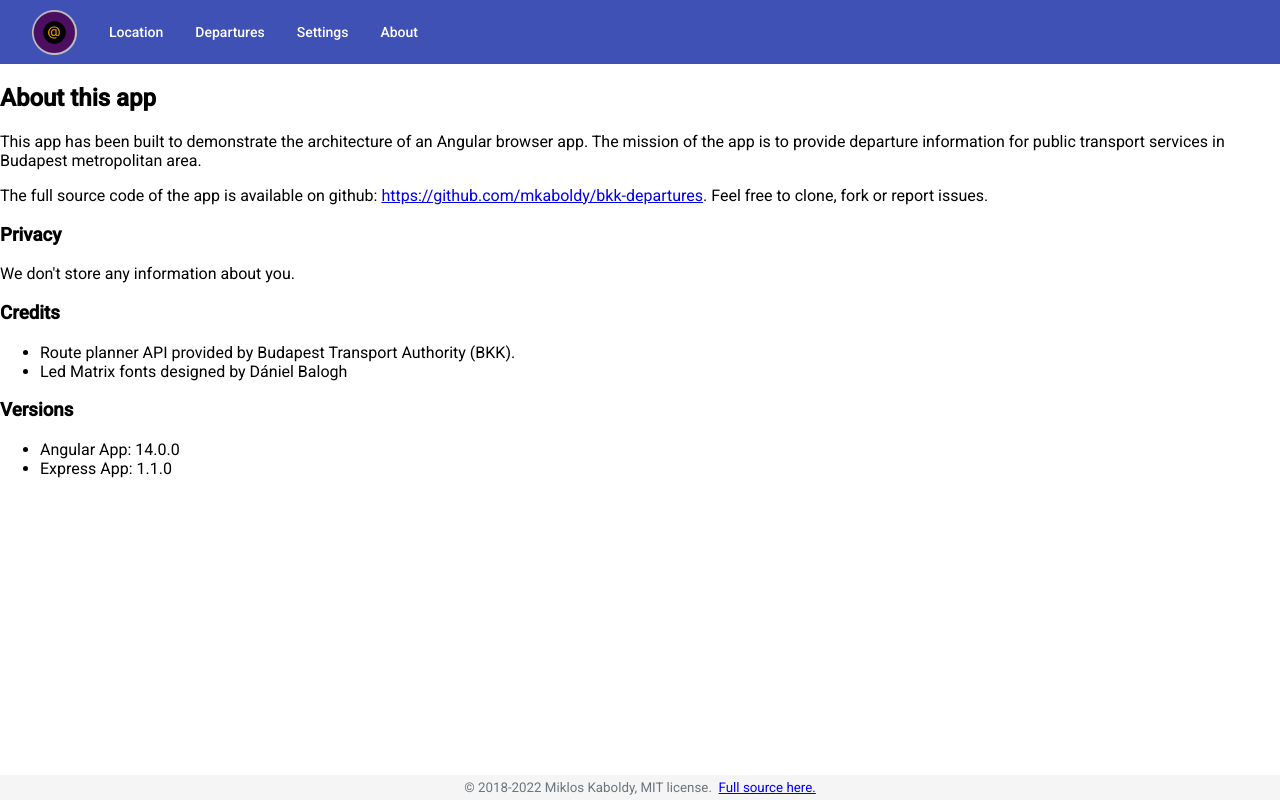
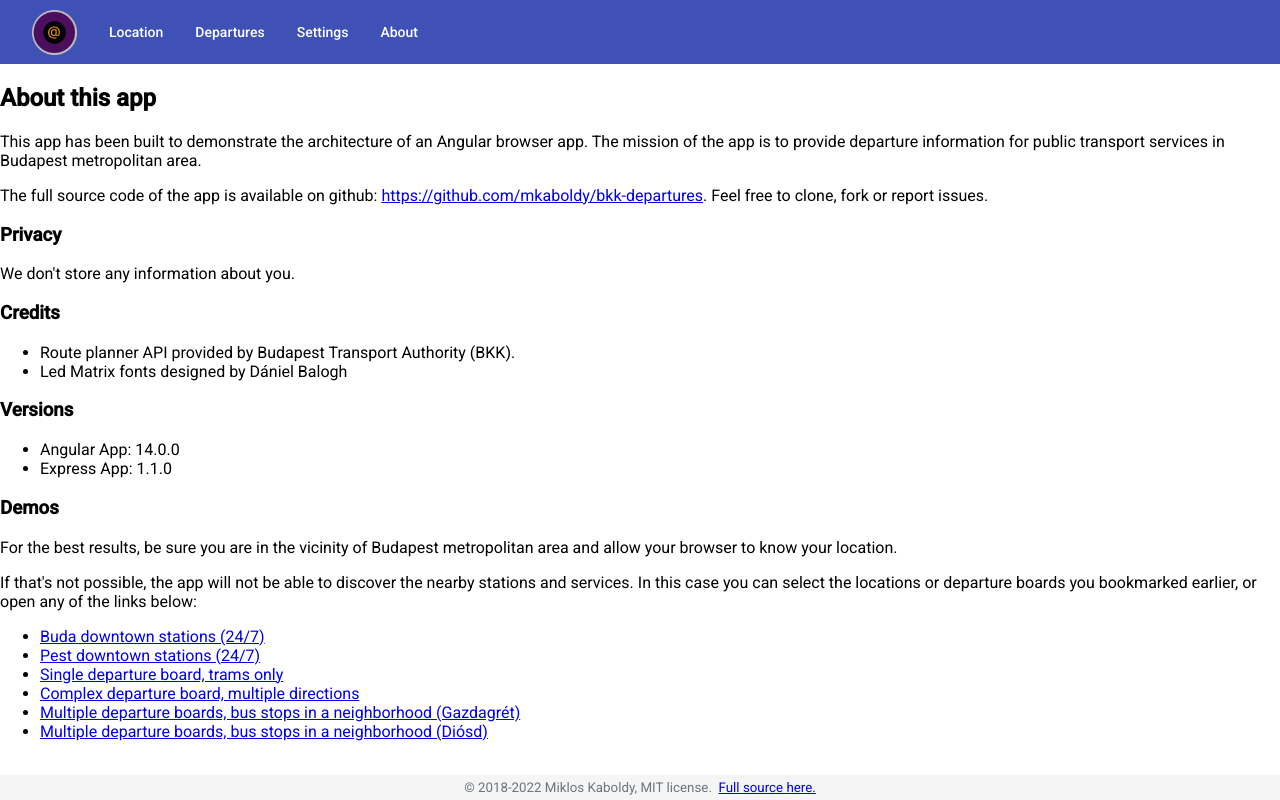
Before and after one commit to mkaboldy/bkk-departures-angular, an Angular app: page /about in a window 1280 px wide. Built offline with nearby package versions, Linux system fonts and the light colour scheme.

Commit message:
demos added to about page

```diff
--- a/src/app/components/about/about.component.html
+++ b/src/app/components/about/about.component.html
@@ -24,5 +24,45 @@
         <li>Angular App: 14.0.0</li>
         <li>Express App: 1.1.0</li>
       </ul>
+      <h3>Demos</h3>
+      <p>
+        For the best results, be sure you are in the vicinity of Budapest
+        metropolitan area and allow your browser to know your location.
+      </p>
+      <p>
+        If that's not possible, the app will not be able to discover the nearby
+        stations and services. In this case you can select the locations or
+        departure boards you bookmarked earlier, or open any of the links below:
+      </p>
+      <ul>
+        <li>
+          <a href="/location/47.48745996119156,19.024219999997428"
+            >Buda downtown stations (24/7)</a
+          >
+        </li>
+        <li>
+          <a href="/location/47.49365,19.05878">Pest downtown stations (24/7)</a>
+        </li>
+        <li>
+          <a href="/departures/BKK_008750">Single departure board, trams only</a>
+        </li>
+        <li>
+          <a
+            href="/departures/BKK_008750,BKK_F00067,BKK_F00066,BKK_F00065,BKK_F00064,BKK_F00063,BKK_F00062,BKK_F00059,BKK_F00057,BKK_LM2BT1,BKK_008187,BKK_067592"
+            >Complex departure board, multiple directions</a
+          >
+        </li>
+        <li>
+          <a href="/departures/BKK_F02242,BKK_F02243,BKK_F02063,BKK_F02064"
+            >Multiple departure boards, bus stops in a neighborhood (Gazdagrét)</a
+          >
+        </li>
+        <li>
+          <a
+            href="/departures/BKK_F04769,BKK_F04770,BKK_009301,BKK_F04771,BKK_F04816,BKK_F04772"
+            >Multiple departure boards, bus stops in a neighborhood (Diósd)</a
+          >
+        </li>
+      </ul>
     </div>
   </div>
```
